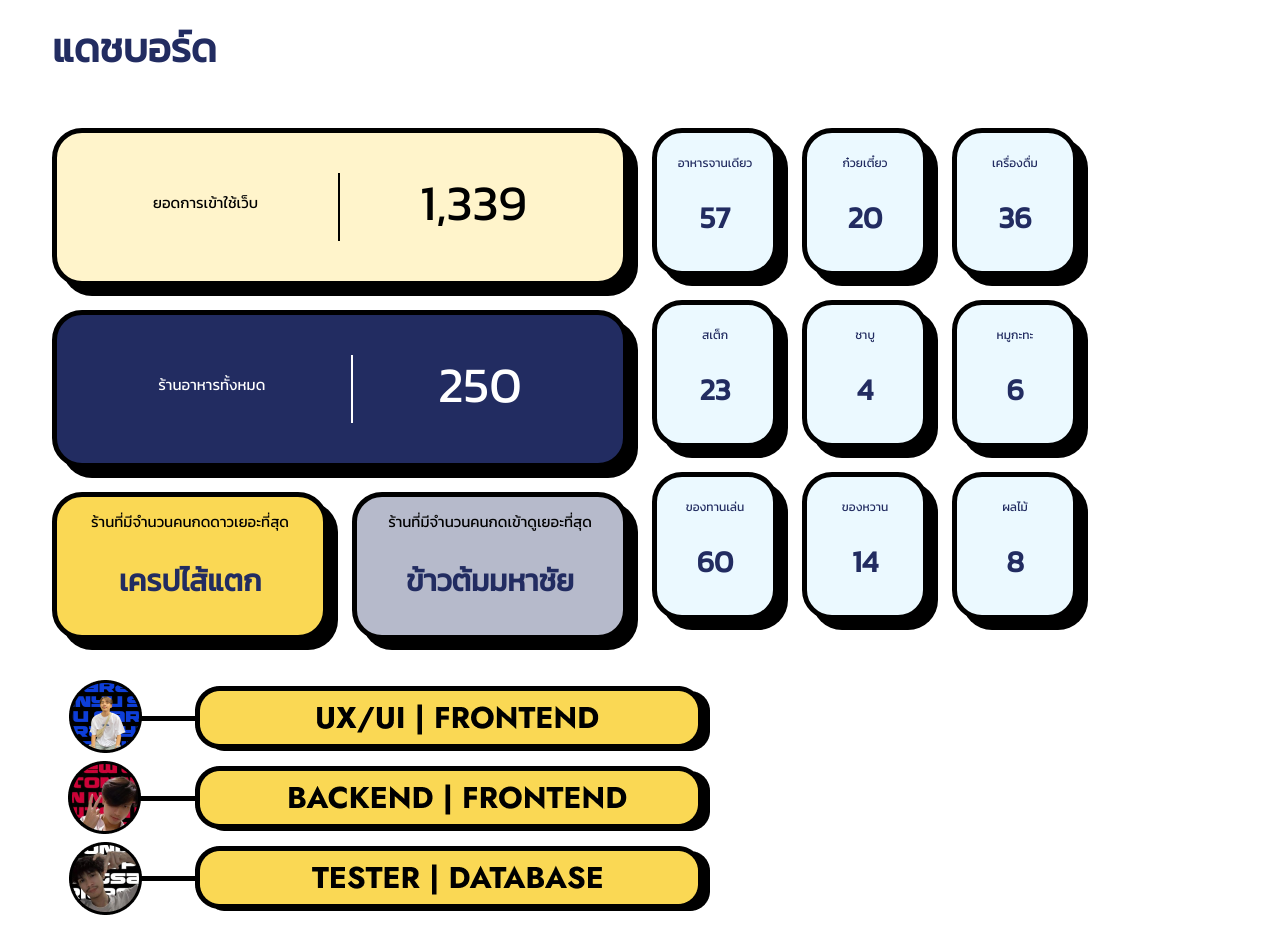
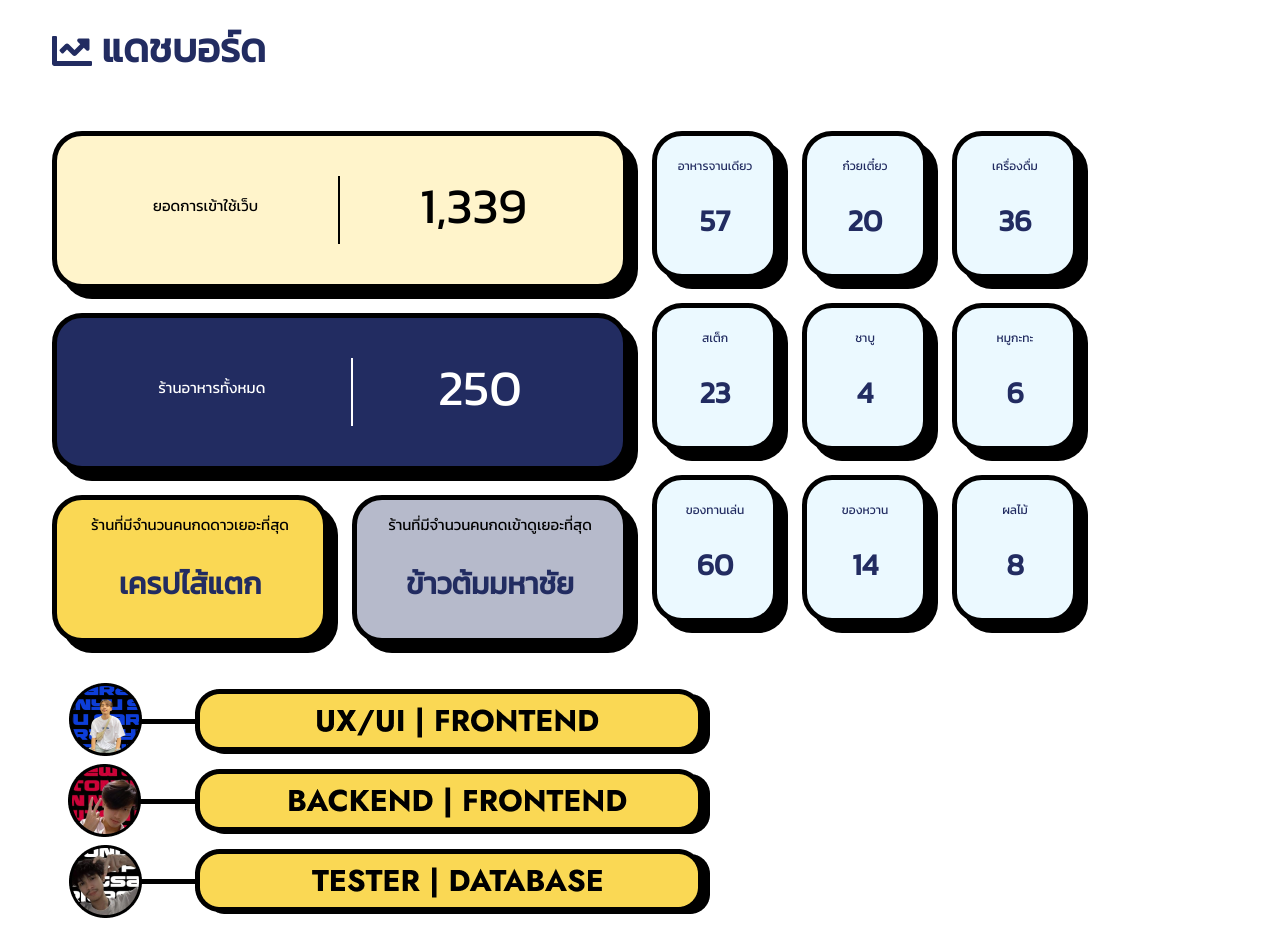
Before and after one commit to 9newton/findfoodfast-project, a React (Create React App) app in the folder front-end/: page /admin/dashboard in a window 1280 px wide. Built offline with nearby package versions, Linux system fonts and the light colour scheme.

Commit message:
update section header

```diff
--- a/front-end/src/components/Admin/AdminContent/ContentAdmin.js
+++ b/front-end/src/components/Admin/AdminContent/ContentAdmin.js
@@ -97,7 +97,7 @@ function Content() {
                 className="mt-md-4"
               >
                 <h1 className="content-head-admin mb-4 mt-4 mt-md-0">
-                  ร้านอาหาร
+                  <FaUtensils className="mb-2" /> ร้านอาหาร
                 </h1>
               </Col>
             </Row>
--- a/front-end/src/components/Admin/AdminDashboard/AdminDashboard.js
+++ b/front-end/src/components/Admin/AdminDashboard/AdminDashboard.js
@@ -11,6 +11,7 @@ import Row from "react-bootstrap/Row";
 import Col from "react-bootstrap/Col";
 import Hero from "../../../image/hero.png";
 import Image from "react-bootstrap/Image";
+import { FaChartLine } from "@react-icons/all-files/fa/FaChartLine";
 
 function AdminDashboard() {
   const ColoredLine = ({ color }) => (
@@ -32,7 +33,9 @@ function AdminDashboard() {
             xl={{ span: 12, offset: 0 }}
             className="mt-md-4"
           >
-            <h1 className="content-head-admin mb-2 mt-4 mt-md-0">แดชบอร์ด</h1>
+            <h1 className="content-head-admin mb-2 mt-4 mt-md-0">
+              <FaChartLine className="mb-1" /> แดชบอร์ด
+            </h1>
           </Col>
         </Row>
       </Container>
--- a/front-end/src/components/Admin/AdminLike/AdminLike.js
+++ b/front-end/src/components/Admin/AdminLike/AdminLike.js
@@ -86,7 +86,7 @@ function AdminLike() {
                 className="mt-md-4"
               >
                 <h1 className="content-head-admin mb-4 mt-4 mt-md-0">
-                  ยอดเรทติ้งดาว
+                  <FaStar className="mb-2" /> เรทติ้งดาว
                 </h1>
               </Col>
             </Row>
@@ -146,6 +146,7 @@ function AdminLike() {
                     <Table responsive="sm text-center">
                       <thead>
                         <tr>
+                          <th>อันดับ</th>
                           <th>
                             คะแนนดาวเฉลี่ย <FaStar className="mb-1" />
                           </th>
@@ -155,6 +156,7 @@ function AdminLike() {
                       <tbody>
                         {restaurants.map((restaurant, index) => (
                           <tr key={restaurant._id}>
+                            <td>{index + 1}</td>
                             <td></td>
                             <td>{restaurant.name}</td>
                           </tr>
--- a/front-end/src/components/Admin/AdminReport/AdminReport.js
+++ b/front-end/src/components/Admin/AdminReport/AdminReport.js
@@ -98,7 +98,7 @@ function AdminReport() {
                 className="mt-md-4"
               >
                 <h1 className="content-head-admin mb-4 mt-4 mt-md-0">
-                  แจ้งปัญหา
+                  <FaInbox className="mb-1" /> แจ้งปัญหา
                 </h1>
               </Col>
             </Row>
```
